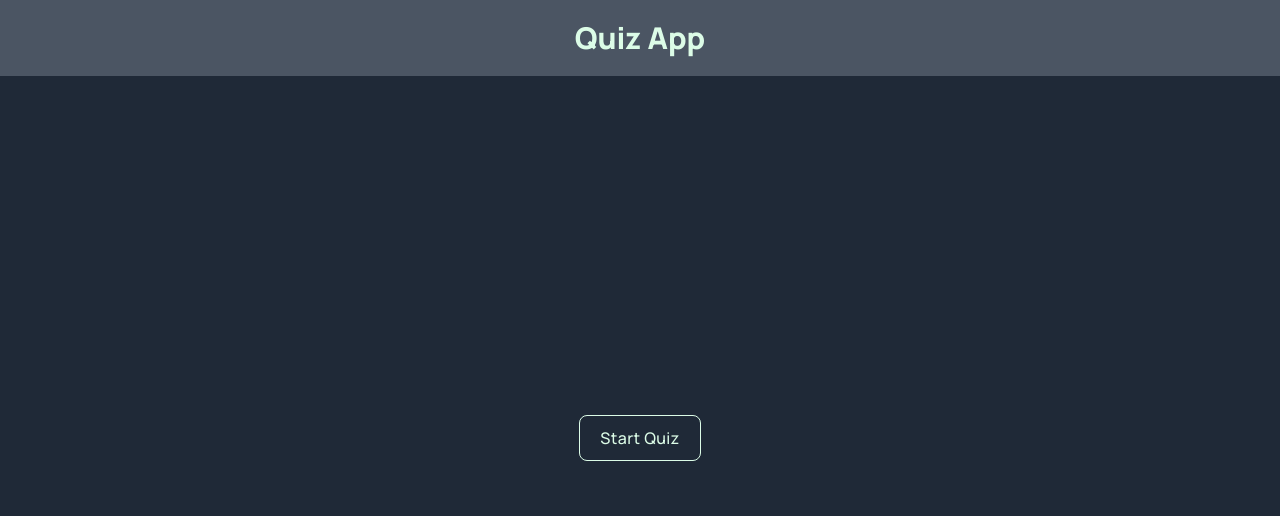
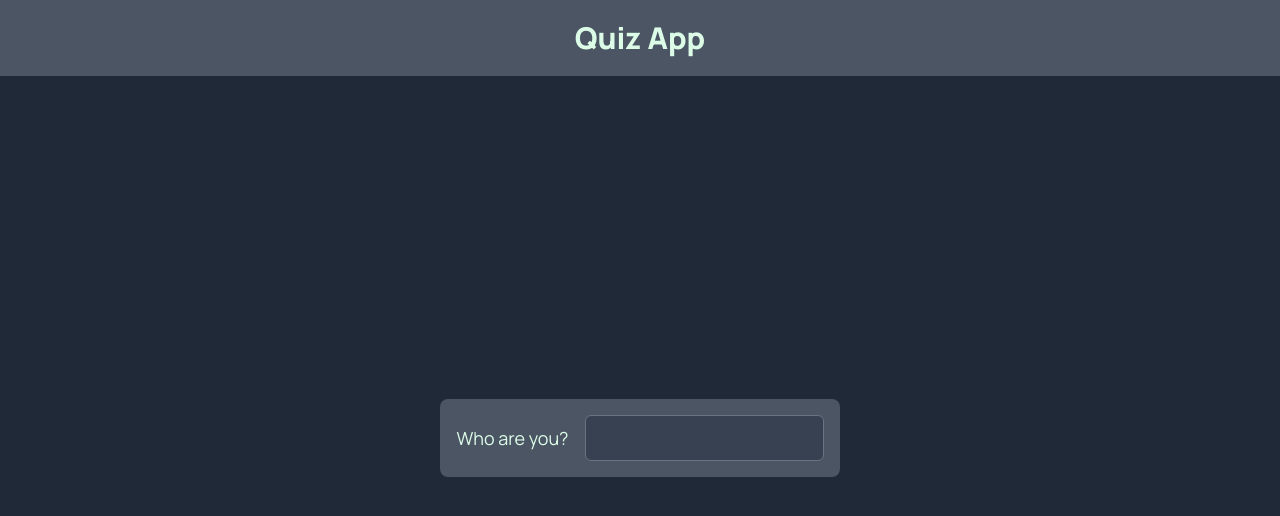
Before and after one commit to agusthas/quiz-app, a Next.js app: page / in a window 1280 px wide. Shown: the top 516 px of the page. Built offline with nearby package versions, Linux system fonts and the light colour scheme.

Commit message:
add login

```diff
--- /dev/null
+++ b/components/Form.tsx
@@ -0,0 +1,44 @@
+import { useEffect, useState } from "react";
+
+type Props = {
+  handleSubmit: (n: string) => (e: React.SyntheticEvent) => void;
+};
+
+export default function Form({ handleSubmit }: Props) {
+  const [name, setName] = useState("");
+  const [showButton, setShowButton] = useState(false);
+
+  useEffect(() => {
+    name.length > 2 ? setShowButton(true) : setShowButton(false);
+  }, [name]);
+
+  return (
+    <form
+      className="flex items-center justify-center rounded-lg bg-gray-600 p-4 text-green-100"
+      onSubmit={handleSubmit(name)}
+    >
+      <div>
+        <label htmlFor="username" className="mr-4 text-lg">
+          Who are you?
+        </label>
+        <input
+          type="text"
+          id="username"
+          value={name}
+          onChange={(e) => setName(e.target.value)}
+          className="rounded-md bg-gray-700 text-lg text-green-100 focus:border-green-400 focus:ring-green-400"
+        />
+      </div>
+      <button
+        type="submit"
+        className={`${
+          showButton
+            ? "ml-5 max-w-[10em] rounded-lg border border-green-100 px-5 py-2.5"
+            : "max-w-0"
+        } overflow-hidden text-center tracking-wide text-green-100 transition-all duration-300 hover:border-green-400 hover:bg-green-400 hover:text-gray-800`}
+      >
+        Login
+      </button>
+    </form>
+  );
+}
--- /dev/null
+++ b/hooks/useLocalStorage.ts
@@ -0,0 +1,59 @@
+import { useCallback, useEffect, useState } from "react";
+
+type SetState<T> = React.Dispatch<React.SetStateAction<T>>;
+
+const useLocalStorage = <T>(key: string, initialValue: T): [T, SetState<T>] => {
+  const getValue = useCallback((): T => {
+    // Prevent build error "window is undefined" but keep working, (SSR)
+    if (typeof window === "undefined") {
+      return initialValue;
+    }
+
+    try {
+      const item = window.localStorage.getItem(key);
+      return item ? (parseJSON(item) as T) : initialValue;
+    } catch (error) {
+      console.warn(`Error loading localStorage key "${key}":`, error);
+      return initialValue;
+    }
+  }, [initialValue, key]);
+
+  const [savedValue, setSavedValue] = useState<T>(getValue);
+
+  const setValue: SetState<T> = (value: unknown) => {
+    if (typeof window == "undefined") {
+      console.warn(
+        `Tried setting localStorage key “${key}” even though environment is not a client`
+      );
+    }
+
+    try {
+      // Allow function as a value in local storage.
+      const newValue = value instanceof Function ? value(savedValue) : value;
+
+      window.localStorage.setItem(key, JSON.stringify(newValue)); // Save to local storage
+
+      setSavedValue(newValue);
+    } catch (error) {
+      console.log(`Error loading localStorage key "${key}":`, error);
+    }
+  };
+
+  useEffect(() => {
+    setSavedValue(getValue());
+    // eslint-disable-next-line react-hooks/exhaustive-deps
+  }, []);
+
+  return [savedValue, setValue];
+};
+
+export default useLocalStorage;
+
+function parseJSON<T>(value: string | null): T | undefined {
+  try {
+    return value === "undefined" ? undefined : JSON.parse(value ?? "");
+  } catch (error) {
+    console.error("parsing error on", { value });
+    return undefined;
+  }
+}
--- a/pages/index.tsx
+++ b/pages/index.tsx
@@ -1,45 +1,77 @@
+// TODO: username di sebarin ke anak2 via context
+// TODO: User bisa lanjut kerjain quiz
+// TODO: Refactoring
 import type { NextPage } from "next";
 import Head from "next/head";
-import { useState } from "react";
-import Layout from "../components/Layout";
+import React, { useState } from "react";
+import Form from "../components/Form";
+import Header from "../components/Header";
 import Quiz from "../components/Quiz";
 import { QuizContext } from "../contexts/QuizContext";
+import useLocalStorage from "../hooks/useLocalStorage";
+
+function LoginButton({ toggleQuizScreen }: { toggleQuizScreen: () => void }) {
+  return (
+    <button
+      onClick={toggleQuizScreen}
+      type="button"
+      className="rounded-lg border border-green-100 px-5 py-2.5 text-center font-medium tracking-wide text-green-100 hover:border-green-400 hover:bg-green-400 hover:text-gray-800"
+    >
+      Start Quiz
+    </button>
+  );
+}
 
 const Home: NextPage = () => {
-  const [show, setShow] = useState(false);
-  const toggleShow = () => {
-    setShow(!show);
+  const [username, setUsername] = useLocalStorage("username", "");
+  const [showQuizScreen, setShowQuizScreen] = useState(false);
+  const toggleQuizScreen = () => {
+    setShowQuizScreen(!showQuizScreen);
+  };
+
+  const handleSubmit = (name: string) => (e: React.SyntheticEvent) => {
+    e.preventDefault();
+
+    if (name.length > 2) {
+      setUsername(name);
+    }
   };
 
   return (
-    <Layout>
+    <div className="flex min-h-screen flex-col bg-gray-800">
       <Head>
         <title>Quiz App</title>
         <meta name="description" content="Generated by create next app" />
         <link rel="icon" href="/favicon.ico" />
       </Head>
 
-      <main className="flex flex-1 flex-col items-center justify-center p-4 font-sans">
+      <Header />
+      <main className="relative flex flex-1 flex-col items-center justify-center  p-4 font-sans">
+        {username && (
+          <div className="absolute top-0 mt-2 mr-2 flex items-center justify-center gap-4 rounded-md bg-gray-700 px-3 py-2">
+            <p className="text-center text-xl text-green-400">👤 {username}</p>
+            <button className="text-center text-xl text-red-400">❌</button>
+          </div>
+        )}
+
+        {username ? (
           <QuizContext.Provider
             value={{
-            show,
-            toggleShow,
+              show: showQuizScreen,
+              toggleShow: toggleQuizScreen,
             }}
           >
-          {show ? (
+            {showQuizScreen ? (
               <Quiz />
             ) : (
-            <button
-              onClick={toggleShow}
-              type="button"
-              className="rounded-lg border border-green-100 px-5 py-2.5 text-center font-medium tracking-wide text-green-100 hover:border-green-400 hover:bg-green-400 hover:text-gray-800"
-            >
-              Start Quiz
-            </button>
+              <LoginButton toggleQuizScreen={toggleQuizScreen} />
             )}
           </QuizContext.Provider>
+        ) : (
+          <Form handleSubmit={handleSubmit} />
+        )}
       </main>
-    </Layout>
+    </div>
   );
 };
 
```
Lines whose indentation alone changed are shown as unchanged.
